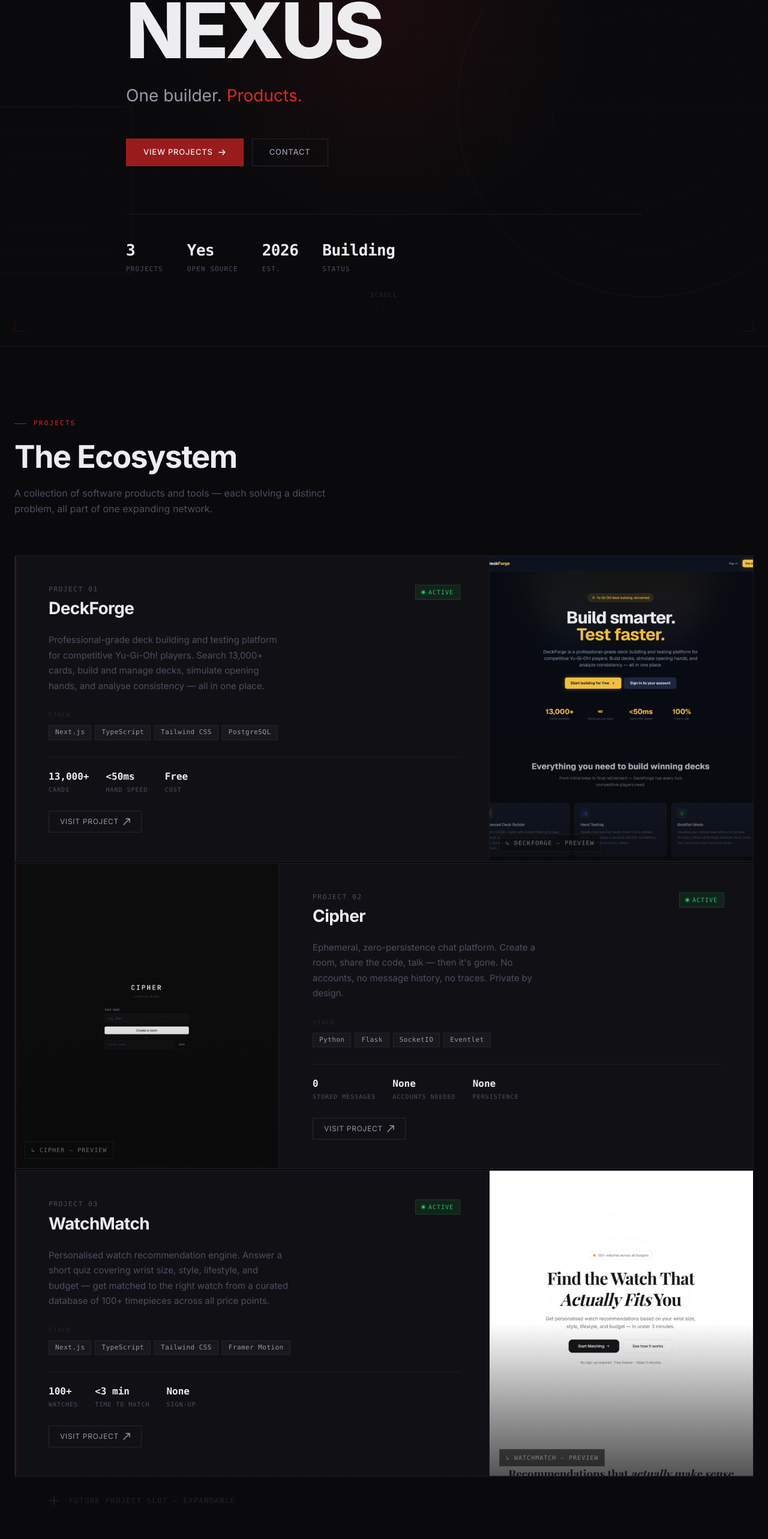
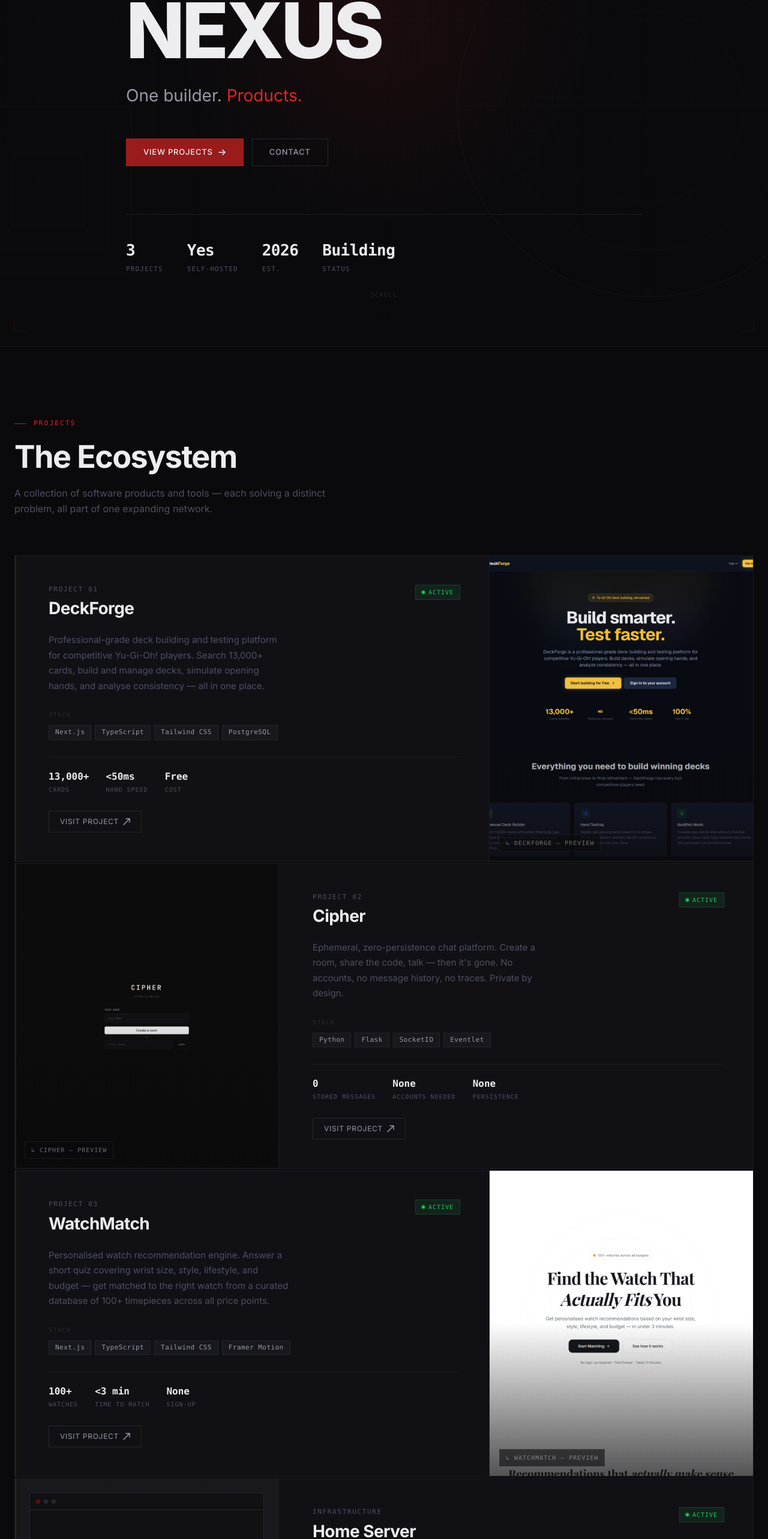
Before and after one commit to ziaboy123/portfolio, a Next.js app: page / in a window 1280 px wide. Shown: the part 223-2789 px from the top of the page at 60% size. Built offline with nearby package versions, Linux system fonts and the light colour scheme.

Commit message:
Add home server card to projects; swap metric to Self-Hosted

```diff
--- a/components/sections/Hero.jsx
+++ b/components/sections/Hero.jsx
@@ -335,7 +335,7 @@ export default function Hero() {
         >
           {[
             { label: 'Projects', value: '3' },
-            { label: 'Open Source', value: 'Yes' },
+            { label: 'Self-Hosted', value: 'Yes' },
             { label: 'Est.', value: '2026' },
             { label: 'Status', value: 'Building' },
           ].map(({ label, value }) => (
--- a/components/sections/Projects.jsx
+++ b/components/sections/Projects.jsx
@@ -48,6 +48,23 @@ const PROJECTS = [
       { label: 'Watches', value: '100+' },
       { label: 'Time to Match', value: '<3 min' },
       { label: 'Sign-up', value: 'None' },
+    ],
+  },
+  {
+    id: 'homeserver',
+    eyebrow: 'INFRASTRUCTURE',
+    name: 'Home Server',
+    status: 'active',
+    url: null,
+    urlNote: 'SELF-HOSTED',
+    screenshot: null,
+    description:
+      'A self-managed home server running all four projects. Handles routing, process management, and uptime — built and maintained personally. No cloud providers, no managed hosting.',
+    stack: ['Linux', 'Nginx', 'PM2', 'Cloudflare'],
+    metrics: [
+      { label: 'Apps Hosted', value: '4' },
+      { label: 'Cloud Services', value: 'None' },
+      { label: 'Managed by', value: 'Me' },
     ],
   },
 ];
--- a/components/ui/ProjectCard.jsx
+++ b/components/ui/ProjectCard.jsx
@@ -54,7 +54,7 @@ export default function ProjectCard({ project, index }) {
           <div style={{ display: 'flex', alignItems: 'flex-start', justifyContent: 'space-between', marginBottom: '24px', flexWrap: 'wrap', gap: '12px' }}>
             <div>
               <div className="mono" style={{ fontSize: '11px', color: 'var(--text-muted)', letterSpacing: '0.15em', marginBottom: '8px' }}>
-                PROJECT {String(index + 1).padStart(2, '0')}
+                {project.eyebrow || `PROJECT ${String(index + 1).padStart(2, '0')}`}
               </div>
               <h3 style={{ fontSize: 'clamp(22px, 3vw, 28px)', fontWeight: 700, letterSpacing: '-0.02em', color: 'var(--text-primary)', lineHeight: 1.1 }}>
                 {project.name}
@@ -113,7 +113,7 @@ export default function ProjectCard({ project, index }) {
                 VISIT PROJECT
                 <svg width="12" height="12" viewBox="0 0 12 12" fill="none"><path d="M1 11L11 1M11 1H5M11 1V7" stroke="currentColor" strokeWidth="1.5" strokeLinecap="round" /></svg>
               </button>
-              <span className="mono" style={{ fontSize: '11px', color: 'var(--text-faint)', letterSpacing: '0.08em' }}>LINK PENDING</span>
+              <span className="mono" style={{ fontSize: '11px', color: 'var(--text-faint)', letterSpacing: '0.08em' }}>{project.urlNote || 'LINK PENDING'}</span>
             </>
           )}
         </div>
```
